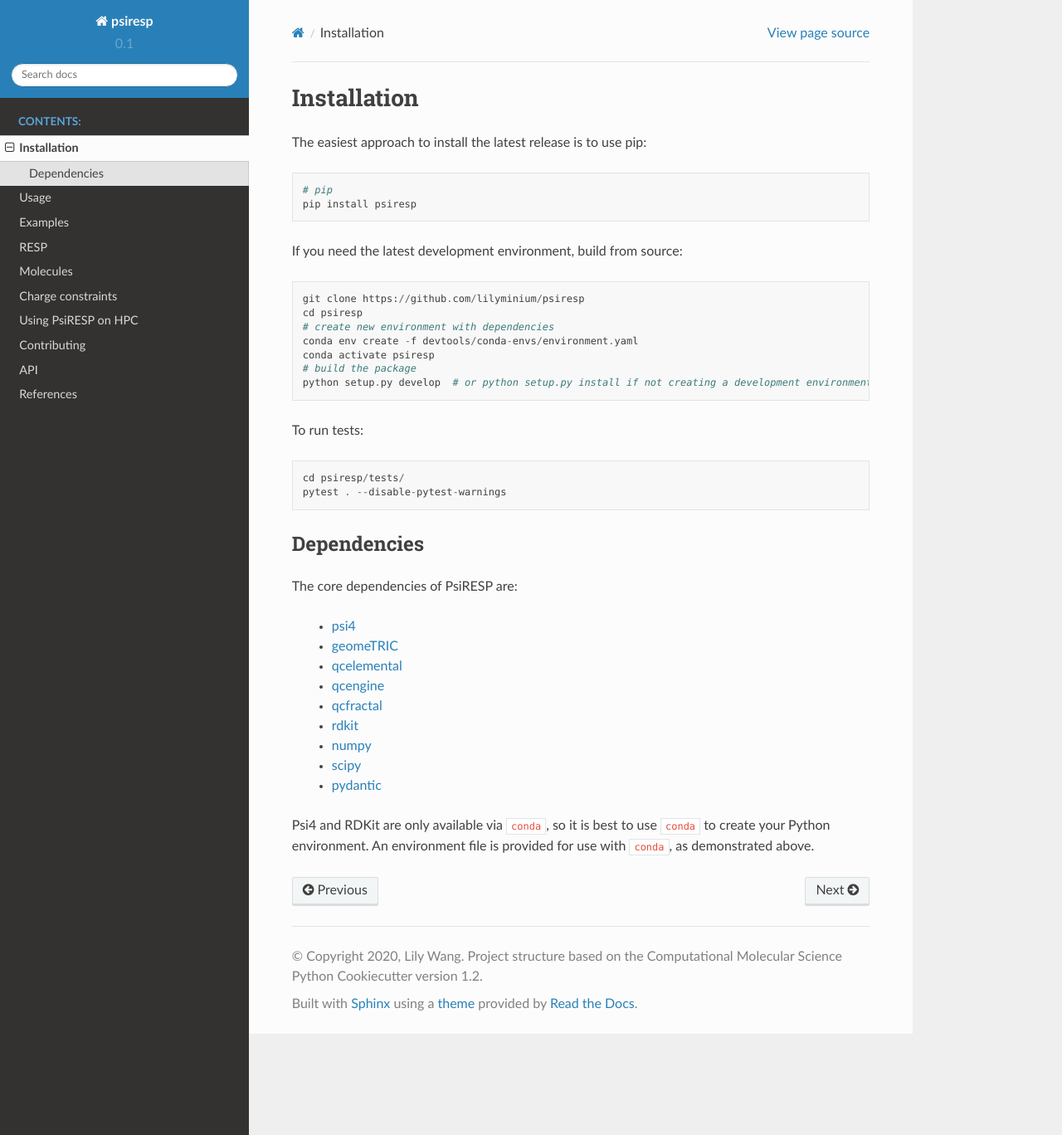
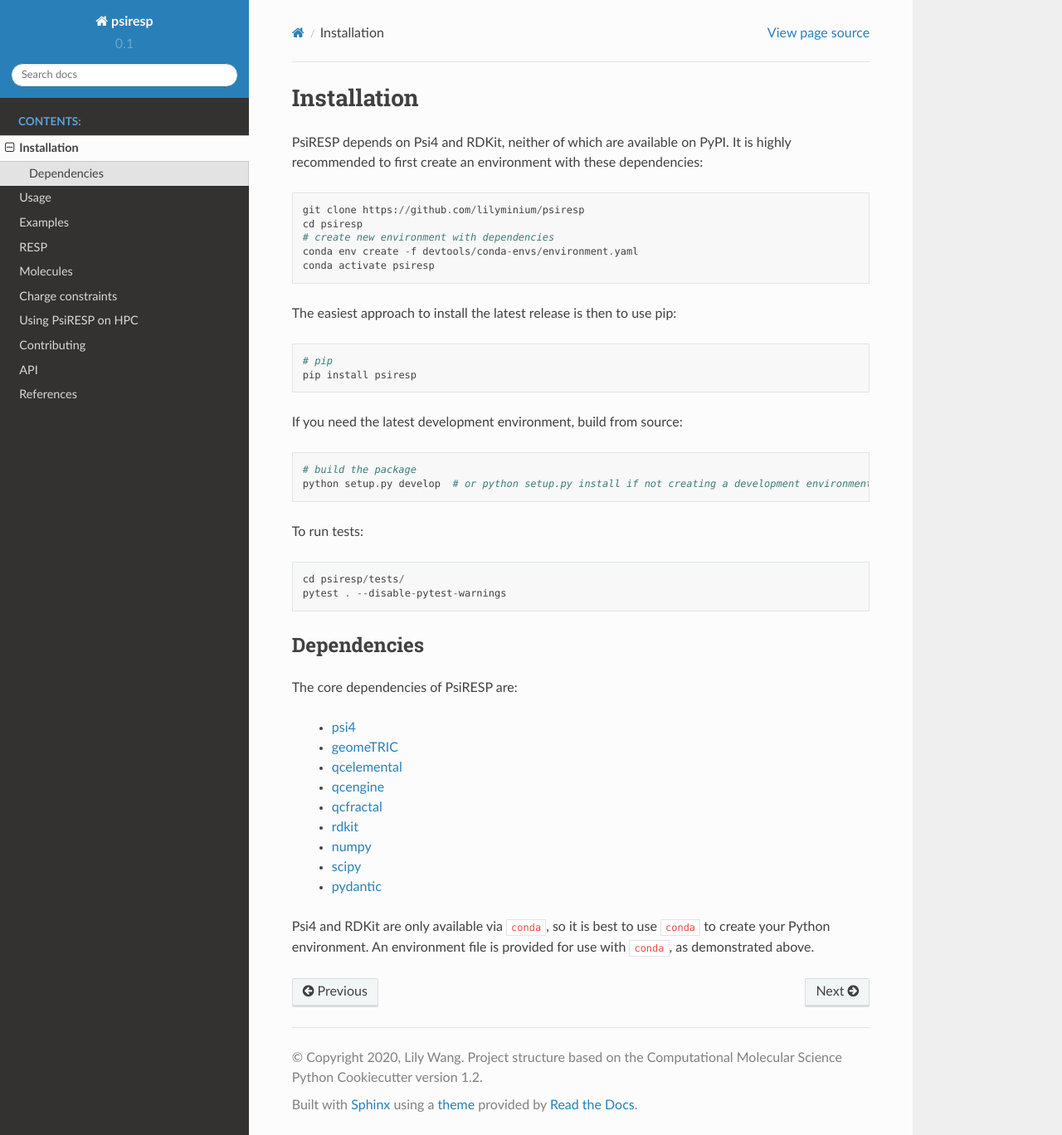
Before and after one commit to lilyminium/psiresp, a Sphinx documentation site: the page built from docs/source/installation.rst, in a window 1280 px wide and 1368 px high. Shown: the whole window at 83% size. Built offline with Sphinx 7.4.7 and the Read the Docs theme 2.0.0, drawn with Linux system fonts in a browser that asks for light colours; pages that are not in the unit, such as notebooks, are missing from menus.

Commit message:
update installation instructions

```diff
--- a/docs/source/installation.rst
+++ b/docs/source/installation.rst
@@ -1,7 +1,16 @@
 Installation
 ============
 
-The easiest approach to install the latest release is to use pip::
+PsiRESP depends on Psi4 and RDKit, neither of which are available on PyPI.
+It is highly recommended to first create an environment with these dependencies::
+
+  git clone https://github.com/lilyminium/psiresp
+  cd psiresp
+  # create new environment with dependencies
+  conda env create -f devtools/conda-envs/environment.yaml
+  conda activate psiresp
+
+The easiest approach to install the latest release is then to use pip::
 
   # pip
   pip install psiresp
```
Also changed, not shown: other parts of docs/source/installation.rst (+0 -5 lines).
